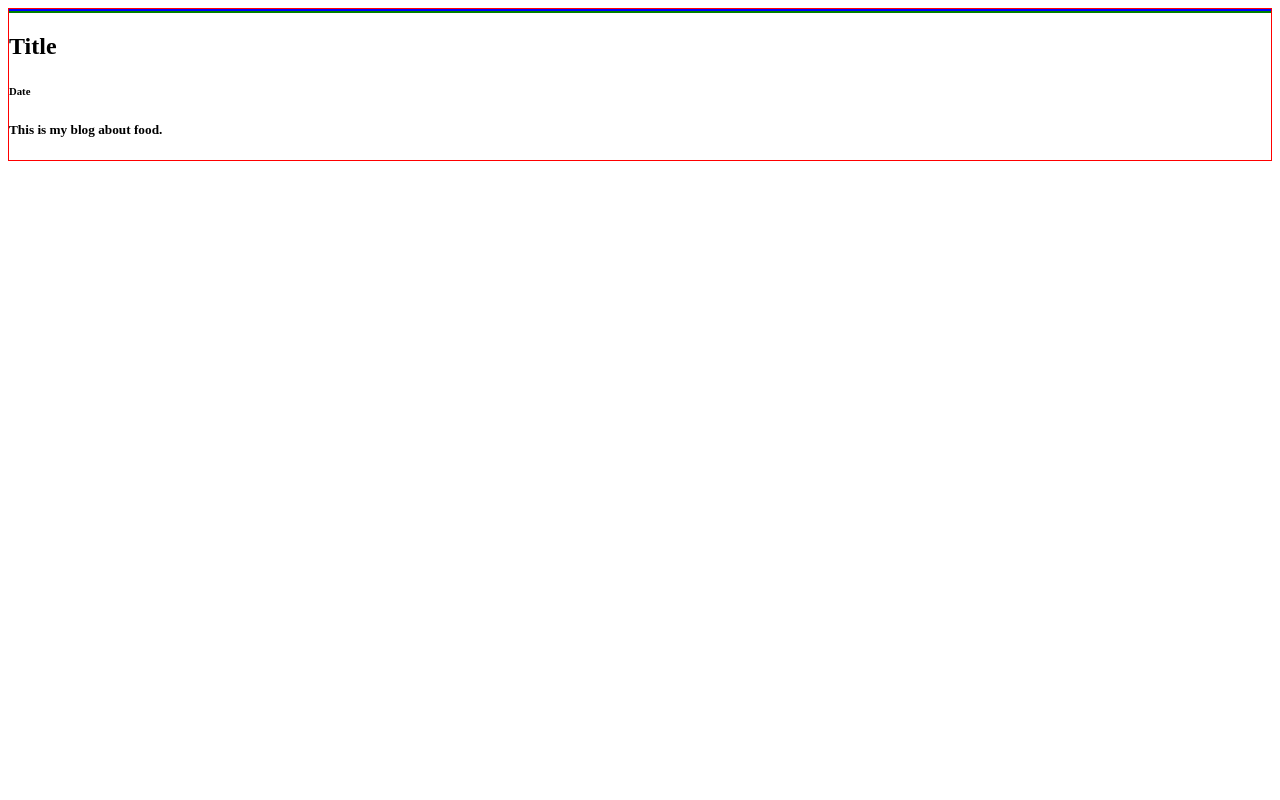
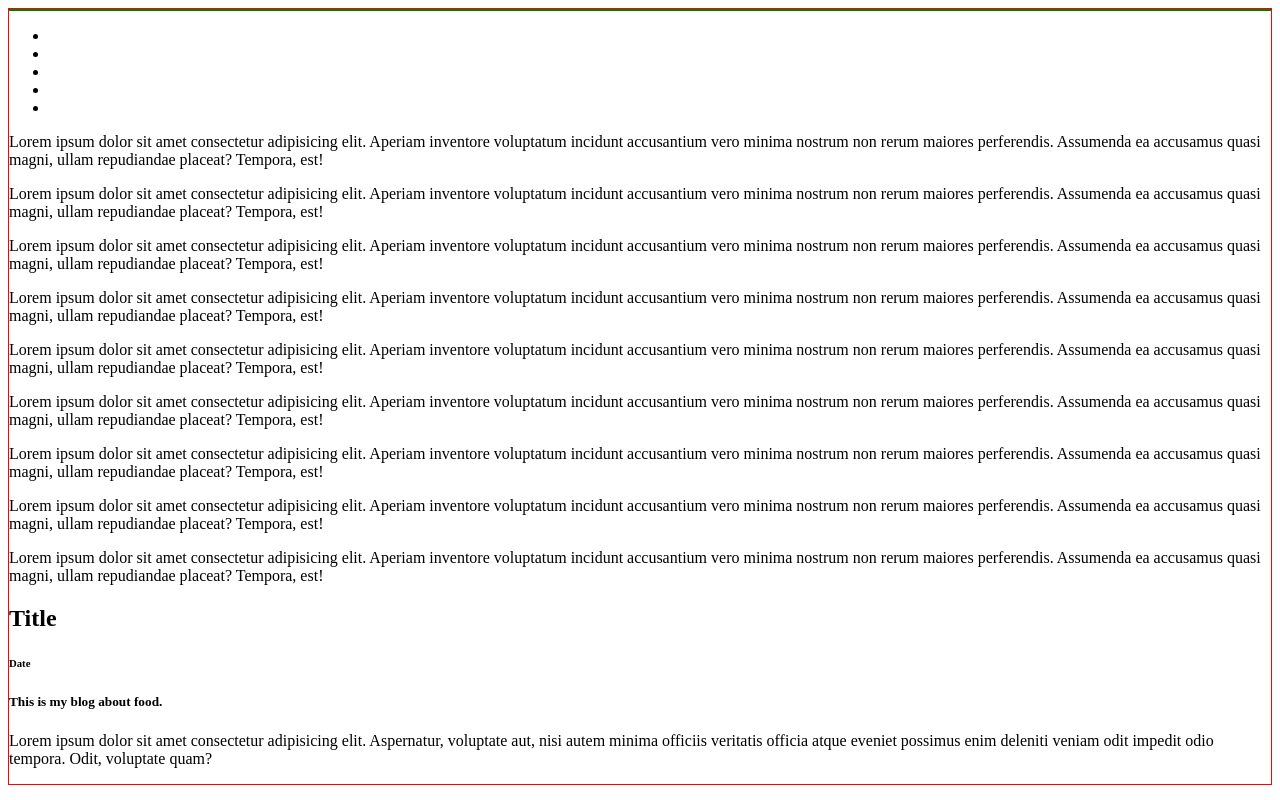
Before and after one commit to juan-rod/ACA_web101_juan_rodriguez_2020, a plain HTML site: page src/blog/blog.html in a window 1280 px wide. Drawn offline with Linux system fonts and the light colour scheme.

Commit message:
blog changes

```diff
--- a/src/blog/blog.html
+++ b/src/blog/blog.html
@@ -9,14 +9,31 @@
 <body>
   <div class="main-container">
     <header>
-
+<!-- this is a comment  -->
     </header>
     <nav></nav>
     <main>
-      <section>
+      <ul>
+        <li></li>
+        <li></li>
+        <li></li>
+        <li></li>
+        <li></li>
+      </ul>
+      <p>Lorem ipsum dolor sit amet consectetur adipisicing elit. Aperiam inventore voluptatum incidunt accusantium vero minima nostrum non rerum maiores perferendis. Assumenda ea accusamus quasi magni, ullam repudiandae placeat? Tempora, est!</p>
+      <p>Lorem ipsum dolor sit amet consectetur adipisicing elit. Aperiam inventore voluptatum incidunt accusantium vero minima nostrum non rerum maiores perferendis. Assumenda ea accusamus quasi magni, ullam repudiandae placeat? Tempora, est!</p>
+      <p>Lorem ipsum dolor sit amet consectetur adipisicing elit. Aperiam inventore voluptatum incidunt accusantium vero minima nostrum non rerum maiores perferendis. Assumenda ea accusamus quasi magni, ullam repudiandae placeat? Tempora, est!</p>
+      <p>Lorem ipsum dolor sit amet consectetur adipisicing elit. Aperiam inventore voluptatum incidunt accusantium vero minima nostrum non rerum maiores perferendis. Assumenda ea accusamus quasi magni, ullam repudiandae placeat? Tempora, est!</p>
+      <p>Lorem ipsum dolor sit amet consectetur adipisicing elit. Aperiam inventore voluptatum incidunt accusantium vero minima nostrum non rerum maiores perferendis. Assumenda ea accusamus quasi magni, ullam repudiandae placeat? Tempora, est!</p>
+      <p>Lorem ipsum dolor sit amet consectetur adipisicing elit. Aperiam inventore voluptatum incidunt accusantium vero minima nostrum non rerum maiores perferendis. Assumenda ea accusamus quasi magni, ullam repudiandae placeat? Tempora, est!</p>
+      <p>Lorem ipsum dolor sit amet consectetur adipisicing elit. Aperiam inventore voluptatum incidunt accusantium vero minima nostrum non rerum maiores perferendis. Assumenda ea accusamus quasi magni, ullam repudiandae placeat? Tempora, est!</p>
+      <p>Lorem ipsum dolor sit amet consectetur adipisicing elit. Aperiam inventore voluptatum incidunt accusantium vero minima nostrum non rerum maiores perferendis. Assumenda ea accusamus quasi magni, ullam repudiandae placeat? Tempora, est!</p>
+      <p>Lorem ipsum dolor sit amet consectetur adipisicing elit. Aperiam inventore voluptatum incidunt accusantium vero minima nostrum non rerum maiores perferendis. Assumenda ea accusamus quasi magni, ullam repudiandae placeat? Tempora, est!</p>
+      <section class="aboutme">
         <h2>Title</h2>
         <h6>Date</h6>
         <h5>This is my blog about food.</h5>
+        <p>Lorem ipsum dolor sit amet consectetur adipisicing elit. Aspernatur, voluptate aut, nisi autem minima officiis veritatis officia atque eveniet possimus enim deleniti veniam odit impedit odio tempora. Odit, voluptate quam?</p>
       </section>
     </main>
   </div>
--- a/src/blog/blogStyle.css
+++ b/src/blog/blogStyle.css
@@ -2,8 +2,12 @@
   border: 1px solid red;
 }
 header {
-  border: 1px solid blue;
+  /* border: 1px solid blue; */
+}
+section.aboutme h6{
+
 }
 nav {
   border: 1px solid green;
 }
+/* hey this is a comment */
```
